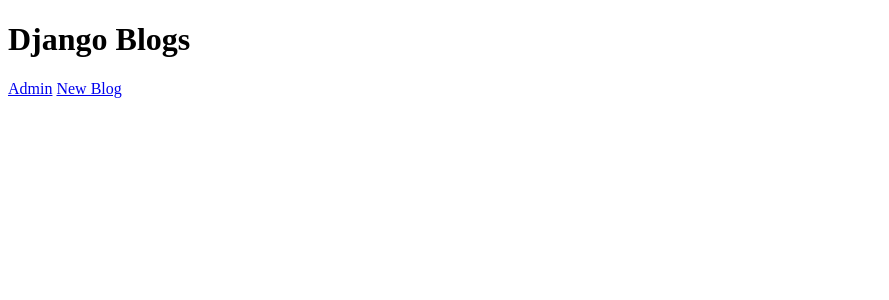
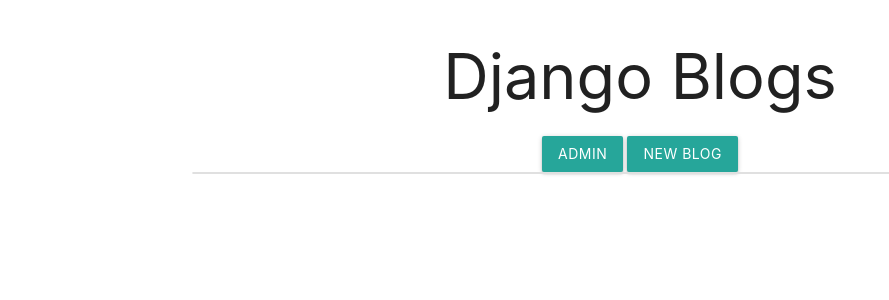
Before and after one commit to AluBhorta/django-intro, a Django app: page / in a window 1280 px wide. Shown: the top 300 px of the page, without its empty margins (0-889 px from the left). Run offline with Django 3.2, Linux system fonts and the light colour scheme; data that the repository does not hold is empty.

Commit message:
apply styling

```diff
--- a/blogs/templates/blogs/index.html
+++ b/blogs/templates/blogs/index.html
@@ -1,17 +1,17 @@
 {% include 'blogs/layout.html' %}
 <!--  -->
-
-<a href="/admin">Admin</a>
-<a href="/admin/blogs/blog/add/">New Blog</a>
-
+<div class="container center">
+  <a class="btn" href="/admin">Admin</a>
+  <a class="btn" href="/admin/blogs/blog/add/">New Blog</a>
+</div>
 {% block body %}
 <!--  -->
 
-<ul>
+<ul class="collection container hoverable ">
   {% for blog in blogs %}
-  <li>
-      <a href="/details/{{blog.id}}">{{ blog.title }}</li>
-  </li>
+  <a href="/details/{{ blog.id }}" class="collection-item center-align">
+    {{ blog.title }}
+  </a>
   {% endfor %}
 </ul>
 
--- a/blogs/templates/blogs/layout.html
+++ b/blogs/templates/blogs/layout.html
@@ -5,11 +5,17 @@
     <meta name="viewport" content="width=device-width, initial-scale=1.0" />
     <meta http-equiv="X-UA-Compatible" content="ie=edge" />
     <title>Django Blogs</title>
+    <link
+      rel="stylesheet"
+      href="https://cdnjs.cloudflare.com/ajax/libs/materialize/1.0.0/css/materialize.min.css"
+    />
   </head>
   <body>
-    <h1>Django Blogs</h1>
-    <div class="container">
-      {% block body %} {% endblock %}
+    <div class="container center">
+      <h1>Django Blogs</h1>
+      <div class="container ">
+        {% block body %} {% endblock %}
+      </div>
     </div>
   </body>
 </html>
```
Also changed, not shown: blogs/templates/blogs/details.html (+19 -8 lines).
